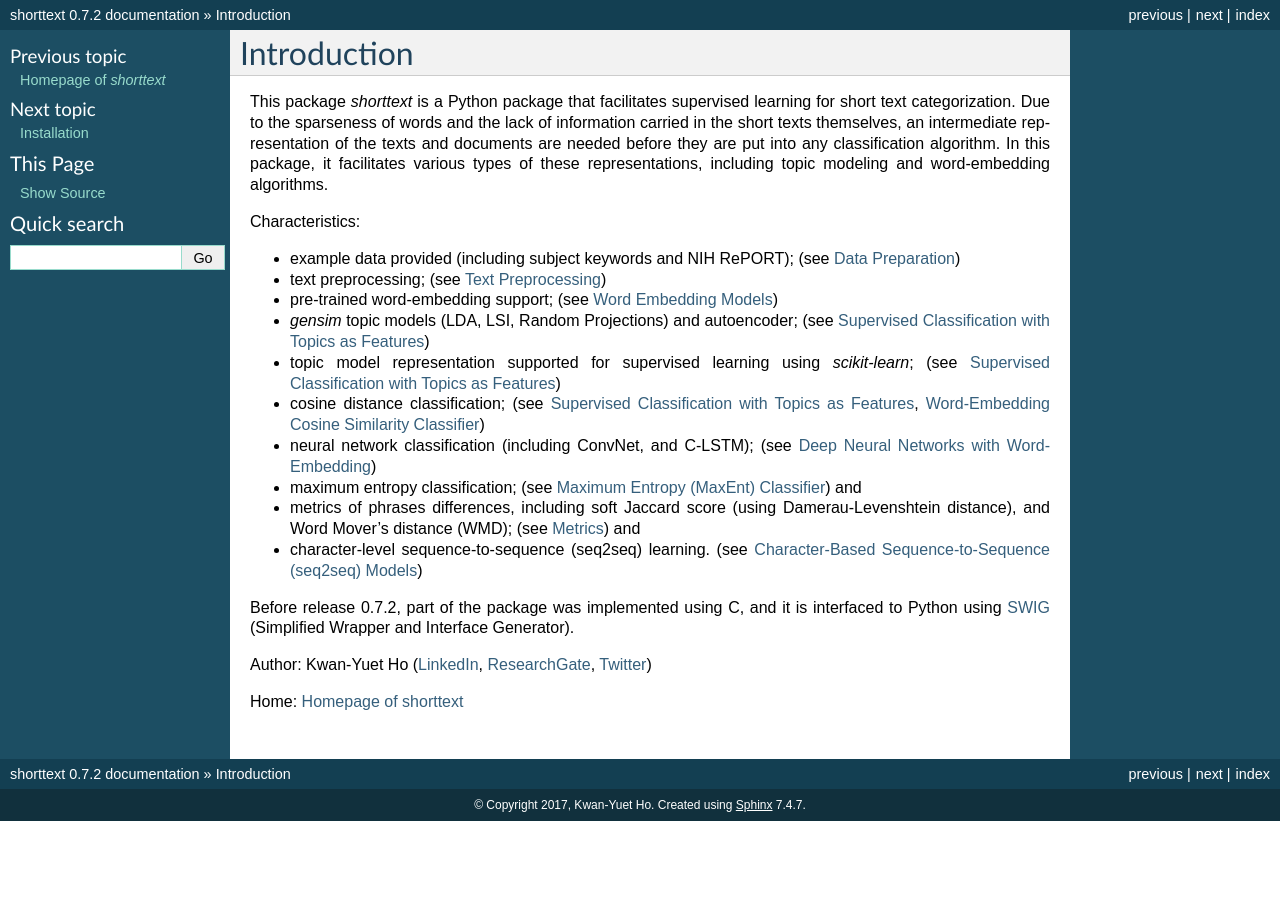
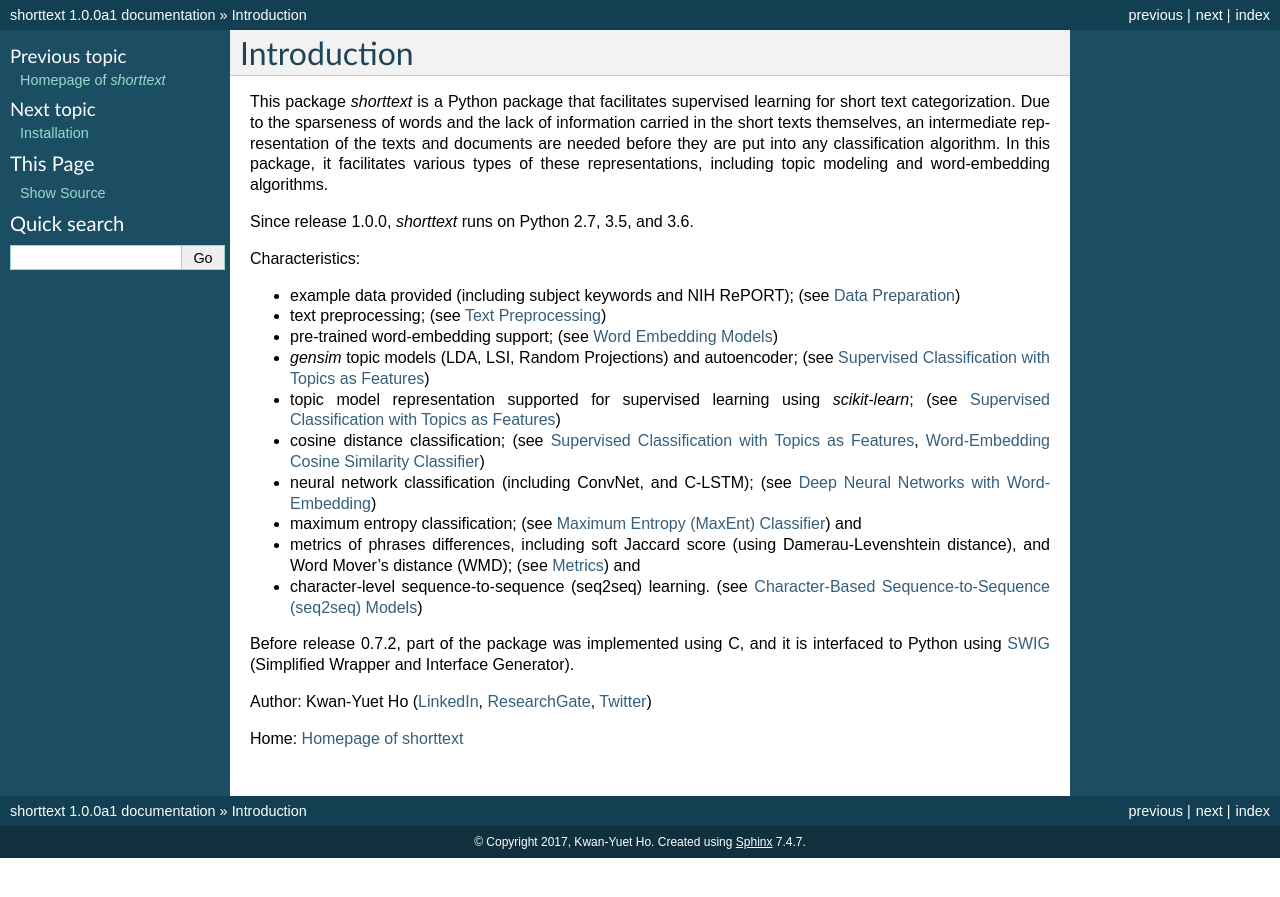
Before and after one commit to stephenhky/PyShortTextCategorization, a Sphinx documentation site: the page built from docs/intro.rst, in a window 1280 px wide. Shown: the top 897 px of the page. Built offline with Sphinx 7.4.7, drawn with Linux system fonts in a browser that asks for light colours.

Commit message:
release 1.0.0a1

```diff
--- a/apidocs/source/conf.py
+++ b/apidocs/source/conf.py
@@ -58,9 +58,9 @@ author = u'Kwan-Yuet Ho'
 # built documents.
 #
 # The short X.Y version.
-version = '0.7'
+version = '1.0'
 # The full version, including alpha/beta/rc tags.
-release = '0.7.2'
+release = '1.0.0a1'
 
 # The language for content autogenerated by Sphinx. Refer to documentation
 # for a list of supported languages.
--- a/docs/conf.py
+++ b/docs/conf.py
@@ -66,9 +66,9 @@ author = u'Kwan-Yuet Ho'
 # built documents.
 #
 # The short X.Y version.
-version = u'0.7'
+version = u'1.0'
 # The full version, including alpha/beta/rc tags.
-release = u'0.7.2'
+release = u'1.0.0a1'
 
 # The language for content autogenerated by Sphinx. Refer to documentation
 # for a list of supported languages.
--- a/docs/intro.rst
+++ b/docs/intro.rst
@@ -7,6 +7,8 @@ the lack of information carried in the short texts themselves, an intermediate
 representation of the texts and documents are needed before they are put into
 any classification algorithm. In this package, it facilitates various types
 of these representations, including topic modeling and word-embedding algorithms.
+
+Since release 1.0.0, `shorttext` runs on Python 2.7, 3.5, and 3.6.
 
 Characteristics:
 
```
Also changed, not shown: README.md (+2 -1 lines).
